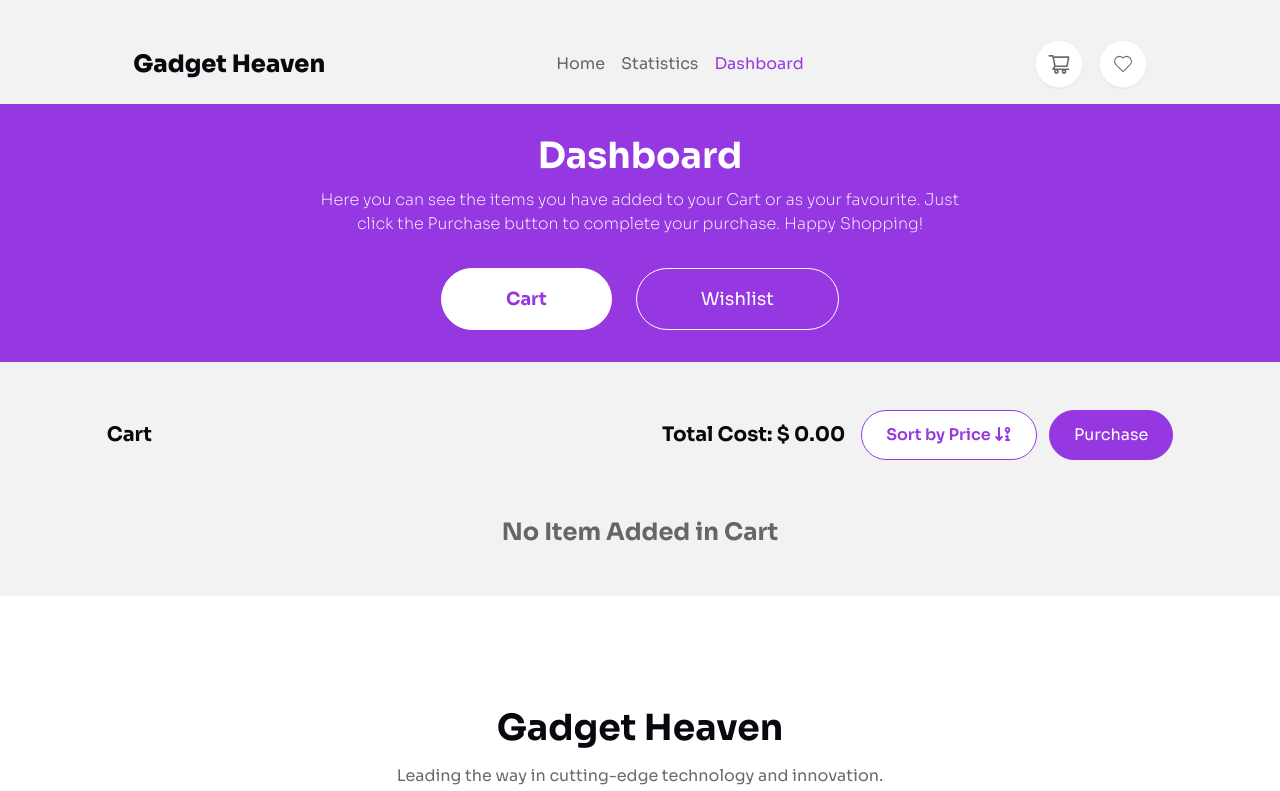
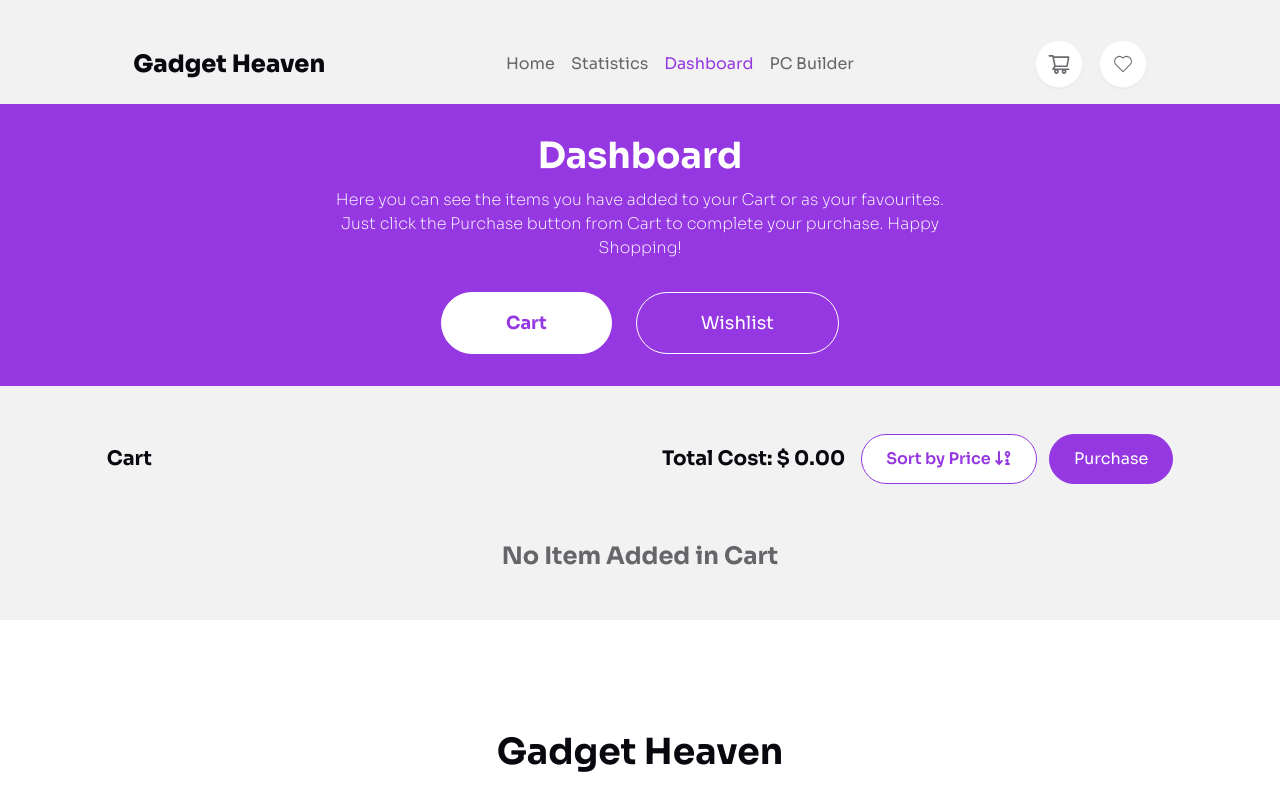
Before and after one commit to KanchonBauri/Assignment-8-completed, a React (Vite) app: page /dashboard in a window 1280 px wide. Shown: the top 791 px of the page. Built offline with nearby package versions, Linux system fonts and the light colour scheme.

Commit message:
New path started

```diff
--- a/public/gadgets.json
+++ b/public/gadgets.json
@@ -72,7 +72,7 @@
         "product_title": "Anker Wireless Charger",
         "product_image": "https://i.ibb.co.com/Mp5j0zF/716c7uh-OC-L-AC-SL1500.jpg",
         "category": "Accessories",
-        "price": 29.99,
+        "price": 50.99,
         "description": "Fast wireless charging pad compatible with all Qi-enabled devices.",
         "Specifications": [
             "10W fast charging",
@@ -172,7 +172,7 @@
         "product_title": "RAVPower Portable Power Bank",
         "product_image": "https://i.ibb.co.com/m8y3RNw/65-02000-587-V1-JPG-1.jpg",
         "category": "Accessories",
-        "price": 39.99,
+        "price": 59.99,
         "description": "Compact power bank with fast charging capabilities.",
         "Specifications": [
             "10000mAh capacity",
--- a/src/components/NavBar.jsx
+++ b/src/components/NavBar.jsx
@@ -69,18 +69,22 @@ const NavBar = () => {
                                 <li>
                                     <NavLink to="/dashboard" className={({ isActive }) => isActive ? "text-primary" : navClassName}>Dashboard</NavLink>
                                 </li>
+                                <li>
+                                    <NavLink to="/pc-builder" className={({ isActive }) => isActive ? "text-primary" : navClassName}>PC Builder</NavLink>
+                                </li>
                             </ul>
                         </div>
                         <Link to="/" className={`sm:text-xl lg:text-2xl font-extrabold ${location.pathname === '/' || location.pathname === '/Laptops' || location.pathname === '/Phones' || location.pathname === '/Accessories' || location.pathname === '/Smart-Watches' || location.pathname === '/Smart-TVs'  ? "text-white" : "text-text1"}`}>
                             Gadget Heaven
                         </Link>
                     </div>
-                    <div className="navbar-center hidden sm:flex gap-4 text-xs sm:text-sm md:text-base">
+                    <div className="navbar-center hidden sm:flex gap-2 md:gap-4 text-xs sm:text-sm md:text-base">
                         <NavLink to="/" className={({ isActive }) => isActive || location.pathname==='/' || location.pathname==='/Laptops' || location.pathname==='/Phones' || location.pathname==='/Accessories' || location.pathname==='/Smart-Watches' || location.pathname==='/Smart-TVs' ? "text-white underline" : "text-text2"}>Home</NavLink>
                         <NavLink to="/statistics" className={({ isActive }) => isActive ? "text-primary" : navClassName}>Statistics</NavLink>
                         <NavLink to="/dashboard" className={({ isActive }) => isActive ? "text-primary" : navClassName}>Dashboard</NavLink>
+                        <NavLink to="/pc-builder" className={({ isActive }) => isActive ? "text-primary" : navClassName}>PC Builder</NavLink>
                     </div>
-                    <div className="flex justify-end items-center gap-2 sm:gap-4">
+                    <div className="flex justify-end items-center gap-2 md:gap-4">
                         <Link to="/dashboard/cart" className={"btn btn-circle border border-fullBg outline-none btn-xs sm:btn-sm xl:btn-md bg-white sm:text-xl lg:text-2xl text-text2 relative"}>
                             <AiOutlineShoppingCart />
                             <div className={`absolute -top-2 -right-2 w-min py-1 px-3 rounded-full text-red-500 text-sm bg-white/40 ${!cartBadge || cartBadge === 0 ? "hidden" : ""}`}>{cartBadge}</div>
--- a/src/pages/Dashboard.jsx
+++ b/src/pages/Dashboard.jsx
@@ -14,7 +14,7 @@ const Dashboard = () => {
     return (
         <div>
             <div className="bg-primary pb-8">
-                <Heading title={'Dashboard'} subtitle={'Here you can see the items you have added to your Cart or as your favourite. Just click the Purchase button to complete your purchase. Happy Shopping!'}></Heading>
+                <Heading title={'Dashboard'} subtitle={'Here you can see the items you have added to your Cart or as your favourites. Just click the Purchase button from Cart to complete your purchase. Happy Shopping!'}></Heading>
                 <div className="flex flex-col sm:flex-row justify-center items-center gap-6">
                     <NavLink to="/dashboard/cart"
                             className={({isActive})=>isActive?
--- /dev/null
+++ b/src/pages/PCBuilder.jsx
@@ -0,0 +1,11 @@
+
+
+const PCBuilder = () => {
+    return (
+        <div>
+            YOU WILL BUILD YOUR OWN PC!
+        </div>
+    );
+};
+
+export default PCBuilder;
--- a/src/routes/Routes.jsx
+++ b/src/routes/Routes.jsx
@@ -8,6 +8,7 @@ import ProductDetails from "../pages/ProductDetails";
 import CartContainer from "../components/CartContainer";
 import WishlistContainer from "../components/WishlistContainer";
 import ErrorPage from "../pages/ErrorPage";
+import PCBuilder from "../pages/PCBuilder";
 
 
 const Routes = createBrowserRouter([
@@ -56,6 +57,10 @@ const Routes = createBrowserRouter([
         ]
       },
       {
+        path: "/pc-builder",
+        element: <PCBuilder></PCBuilder>
+      },
+      {
         path: "/gadget/:id",
         element: <ProductDetails></ProductDetails>,
         loader: () => fetch('../gadgets.json')
```
Lines whose indentation alone changed are shown as unchanged.
